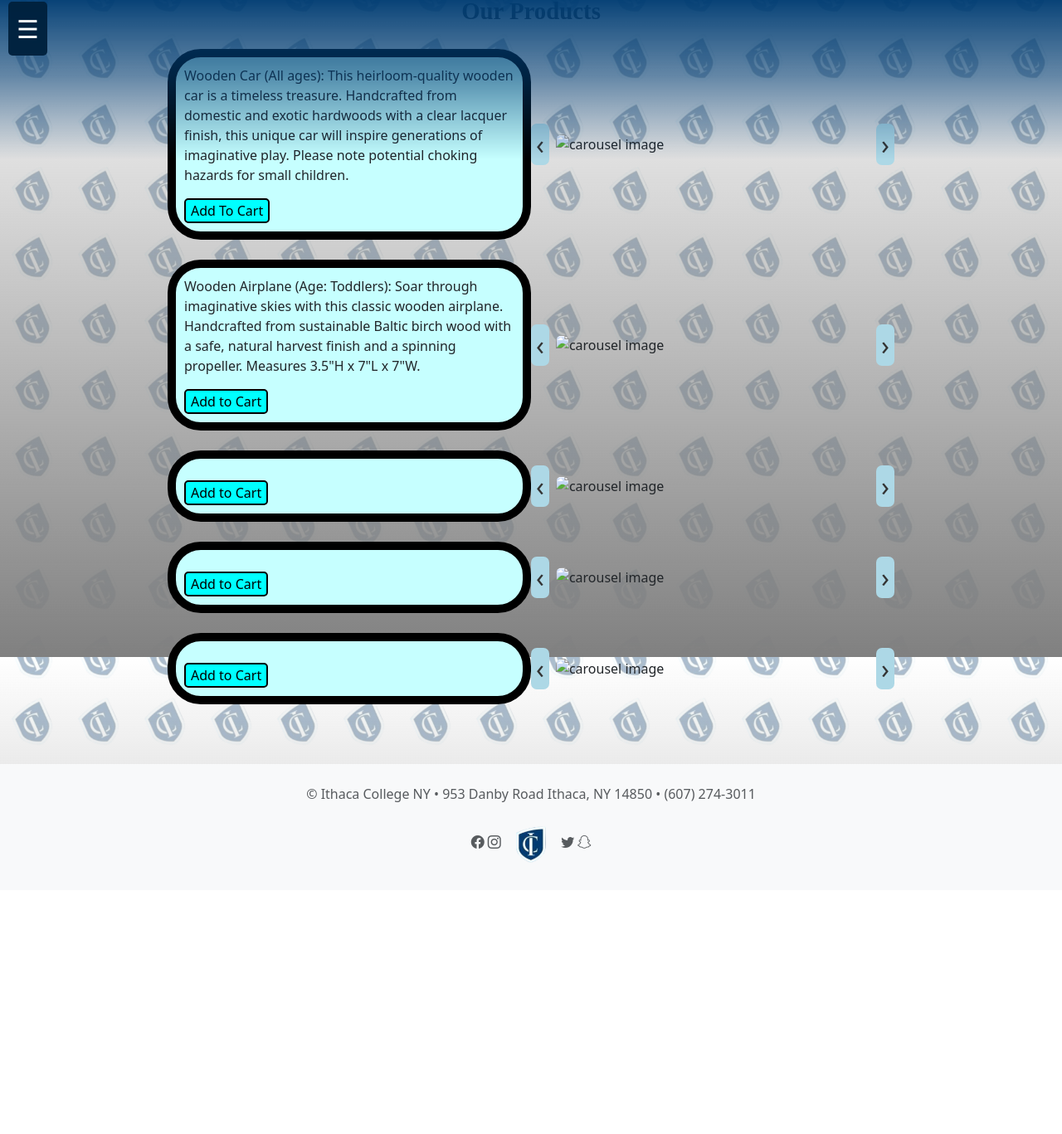
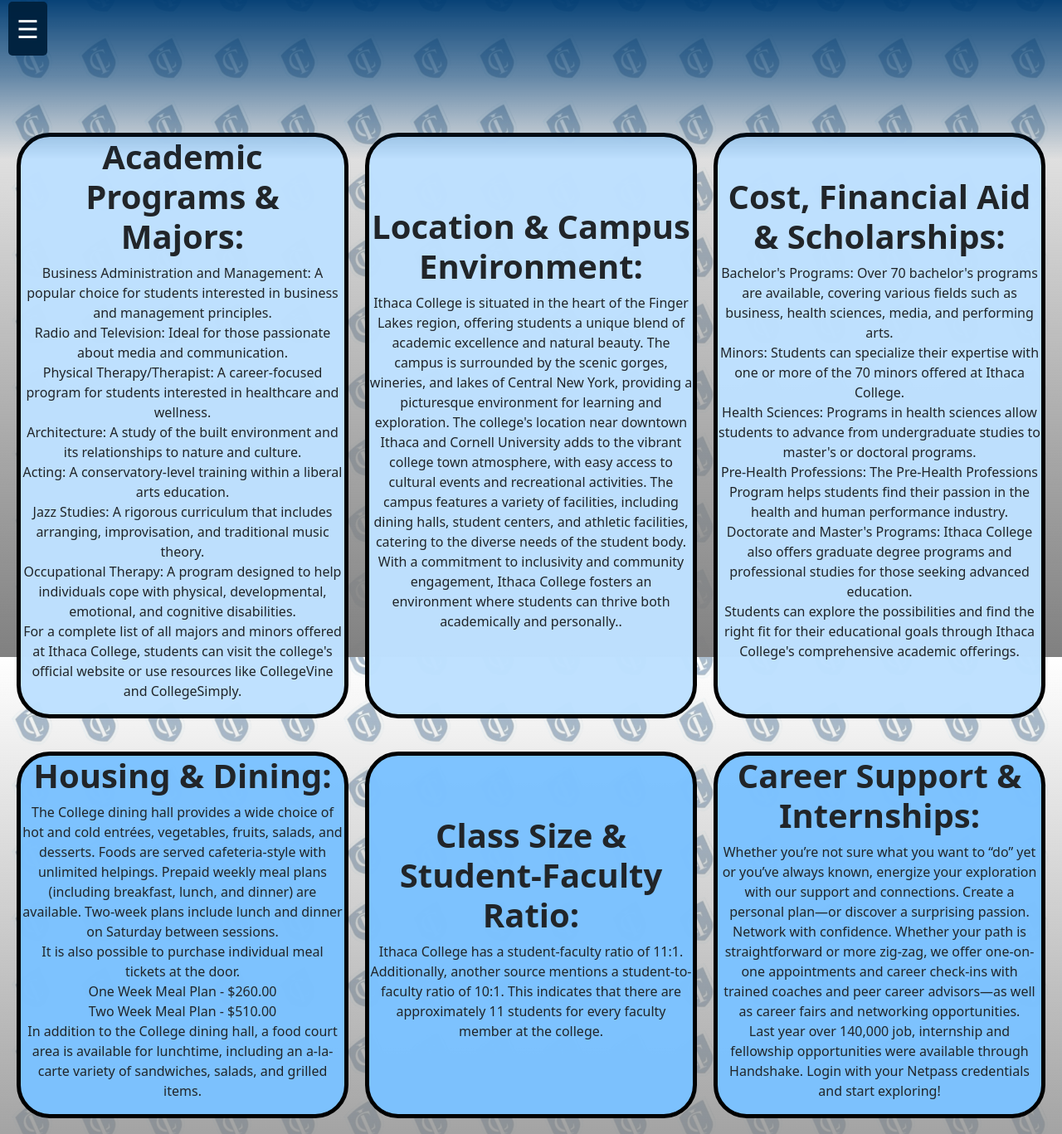
Before and after one commit to CopperCoder227/college, a plain HTML site: page 3.html in a window 1280 px wide. Shown: the part 8-1375 px from the top of the page at 83% size. Before the commit the page ends 1081 px from the top, so only its background shows below. Drawn offline with nearby package versions, Linux system fonts and the light colour scheme; a script that the page names is missing; a web font is replaced by a local one.

Commit message:
to many words

```diff
--- a/3.html
+++ b/3.html
@@ -34,100 +34,159 @@
 
 
   <main>
-    <!-- Main content wrapper -->
-    <div class="main-container">
-      <!-- Title above the flex row -->
-      <div class="title titleing">
-        <p>Our Products</p>
-      </div>
-      <!-- Main container for content -->
-      <div class="container">
-        <div class="row">
+    <div class="spacing">
+    </div>
 
-          <!-- Carousel 1 -->
-          <div class="col-12 d-flex align-items-center mb-4 one carousel-container">
-            <div class="text-content flex-fill description contactContainer">
-              <p>Wooden Car (All ages): This heirloom-quality wooden car is a timeless treasure. Handcrafted from
-                domestic and exotic hardwoods with a clear lacquer finish, this unique car will inspire generations of
-                imaginative play. Please note potential choking hazards for small children.</p>
-              <button class="fancifyButton" onclick="addingToCart('Car', 10.99)">Add To Cart</button>
-            </div>
-            <div class="image-content ms-auto d-flex align-items-center">
-              <button class="carousel-btn prevBtn">‹</button>
-              <img class="custom-img mx-2 carouselImage" src="" alt="carousel image">
-              <button class="carousel-btn nextBtn">›</button>
-            </div>
-          </div>
-
-          <!-- Carousel 2 -->
-          <div class="col-12 d-flex align-items-center mb-4 two carousel-container">
-            <div class="text-content flex-fill description contactContainer">
-              <p>Wooden Airplane (Age: Toddlers): Soar through imaginative skies with this classic wooden airplane.
-                Handcrafted from sustainable Baltic birch wood with a safe, natural harvest finish and a spinning
-                propeller. Measures 3.5"H x 7"L x 7"W.
-              </p>
-              <button class="fancifyButton" onclick="addingToCart('Plane', 14.99)">Add to Cart</button>
-            </div>
-            <div class="image-content ms-auto d-flex align-items-center">
-              <button class="carousel-btn prevBtn">‹</button>
-              <img class="custom-img mx-2 carouselImage" src="" alt="carousel image">
-              <button class="carousel-btn nextBtn">›</button>
-            </div>
-          </div>
-
-          <!-- Carousel 3 -->
-          <div class="col-12 d-flex align-items-center mb-4 three carousel-container">
-            <div class="text-content flex-fill description contactContainer">
-              <p></p>
-              <button class="fancifyButton" onclick="addingToCart('Train', 19.99)">Add to Cart</button>
-            </div>
-            <div class="image-content ms-auto d-flex align-items-center">
-              <button class="carousel-btn prevBtn">‹</button>
-              <img class="custom-img mx-2 carouselImage" src="" alt="carousel image">
-              <button class="carousel-btn nextBtn">›</button>
-            </div>
-          </div>
-
-          <!--Carousel 4-->
-          <div class="col-12 d-flex align-items-center mb-4 three carousel-container">
-            <div class="text-content flex-fill description contactContainer">
-              <p></p>
-              <button class="fancifyButton" onclick="addingToCart('boat', 9.99)">Add to Cart</button>
-            </div>
-            <div class="image-content ms-auto d-flex align-items-center">
-              <button class="carousel-btn prevBtn">‹</button>
-              <img class="custom-img mx-2 carouselImage" src="" alt="carousel image">
-              <button class="carousel-btn nextBtn">›</button>
-            </div>
-          </div>
-          <!--Carousel 5-->
-          <div class="col-12 d-flex align-items-center mb-4 three carousel-container">
-            <div class="text-content flex-fill description contactContainer">
-              <p></p>
-              <button class="fancifyButton" onclick="addingToCart('boat', 15.99)">Add to Cart</button>
-            </div>
-            <div class="image-content ms-auto d-flex align-items-center">
-              <button class="carousel-btn prevBtn">‹</button>
-              <img class="custom-img mx-2 carouselImage" src="" alt="carousel image">
-              <button class="carousel-btn nextBtn">›</button>
-            </div>
-          </div>
-        </div>
+    <br>
+    <br>
+    <!-- delete most of this text-->
+    <div class="home-container">
+      <div class="home-txt-f text-center text-content-center">
+        <h1><b>Academic Programs & Majors:</b></h1>
+        <p>Business Administration and Management: A popular choice for students interested in business and management
+          principles.
+          <br>
+          Radio and Television: Ideal for those passionate about media and communication.
+          <br>
+          Physical Therapy/Therapist: A career-focused program for students interested in healthcare and wellness.
+          <br>
+          Architecture: A study of the built environment and its relationships to nature and culture.
+          <br>
+          Acting: A conservatory-level training within a liberal arts education.
+          <br>
+          Jazz Studies: A rigorous curriculum that includes arranging, improvisation, and traditional music theory.
+          <br>
+          Occupational Therapy: A program designed to help individuals cope with physical, developmental, emotional, and
+          cognitive disabilities.
+          <br>
+          For a complete list of all majors and minors offered at Ithaca College, students can visit the college's
+          official website or use resources like CollegeVine and CollegeSimply.
+        </p>
       </div>
 
+      <div class="home-txt-f text-center text-content-center">
+        <h1><b>Location & Campus Environment:</b></h1>
+        <p>Ithaca College is situated in the heart of the Finger Lakes region, offering students a unique blend of
+          academic excellence and natural beauty. The campus is surrounded by the scenic gorges, wineries, and lakes of
+          Central New York, providing a picturesque environment for learning and exploration. The college's location
+          near downtown Ithaca and Cornell University adds to the vibrant college town atmosphere, with easy access to
+          cultural events and recreational activities. The campus features a variety of facilities, including dining
+          halls, student centers, and athletic facilities, catering to the diverse needs of the student body. With a
+          commitment to inclusivity and community engagement, Ithaca College fosters an environment where students can
+          thrive both academically and personally..
+        </p>
+      </div>
 
-      <div class="divider"></div>
-      <!-- Second div with text and image -->
+      <div class="home-txt-f text-center text-content-center">
+        <h1><b>Cost, Financial Aid & Scholarships:</b></h1>
+        <p>Bachelor's Programs: Over 70 bachelor's programs are available, covering various fields such as business,
+          health sciences, media, and performing arts.
+          <br>
+          Minors: Students can specialize their expertise with one or more of the 70 minors offered at Ithaca College.
+          <br>
+          Health Sciences: Programs in health sciences allow students to advance from undergraduate studies to master's
+          or doctoral programs.
+          <br>
+          Pre-Health Professions: The Pre-Health Professions Program helps students find their passion in the health and
+          human performance industry.
+          <br>
+          Doctorate and Master's Programs: Ithaca College also offers graduate degree programs and professional studies
+          for those seeking advanced education.
+          <br>
+          Students can explore the possibilities and find the right fit for their educational goals through Ithaca
+          College's comprehensive academic offerings.
+        </p>
+      </div>
+    </div>
 
+    <div class="home-container">
+      <div class="home-txt-e text-center text-content-center">
+        <h1><b>Housing & Dining:</b></h1>
+        <p>
+          The College dining hall provides a wide choice of hot and cold entrées, vegetables, fruits, salads, and
+          desserts. Foods are served cafeteria-style with unlimited helpings. Prepaid weekly meal plans (including
+          breakfast, lunch, and dinner) are available. Two-week plans include lunch and dinner on Saturday between
+          sessions.
+          <br>
+          It is also possible to purchase individual meal tickets at the door.
+          <br>
+          One Week Meal Plan - $260.00
+          <br>
+          Two Week Meal Plan - $510.00
+          <br>
+          In addition to the College dining hall, a food court area is available for lunchtime, including an a-la-carte
+          variety of sandwiches, salads, and grilled items.
+        </p>
+      </div>
 
+      <div class="home-txt-e text-center text-content-center">
+        <h1><b>Class Size & Student-Faculty Ratio:</b></h1>
+        <p>
 
+          Ithaca College has a student-faculty ratio of 11:1. Additionally, another source mentions a student-to-faculty
+          ratio of 10:1. This indicates that there are approximately 11 students for every faculty member at the
+          college.
+        </p>
+      </div>
 
+      <div class="home-txt-e text-center text-content-center">
+        <h1><b>Career Support & Internships:</b></h1>
+        <p>Whether you’re not sure what you want to “do” yet or you’ve always known, energize your exploration with our
+          support and connections. Create a personal plan—or discover a surprising passion. Network with confidence.
+          Whether your path is straightforward or more zig-zag, we offer one-on-one appointments and career check-ins
+          with trained coaches and peer career advisors—as well as career fairs and networking opportunities.
+          <br>
+          Last year over 140,000 job, internship and fellowship opportunities were available through Handshake. Login
+          with your Netpass credentials and start exploring!
+        </p>
+      </div>
+    </div>
 
+    <div class="home-container">
+      <div class="home-txt-c text-center text-content-center">
+        <h1><b>Diversity & Campus Culture:</b></h1>
+        <p>To truly live our institutional commitment to diversity, equity, and inclusion within this local context and
+          within our broad national and global context demands that we—as a community and as a college—go beyond
+          acknowledging systemic injustice and inequity. The creation of a more vibrant and inclusive future for all
+          requires us to be courageous and tireless in crafting and implementing institutional policies that support our
+          commitment and fully participating in rich, collaborative, and intersectional relationships and practices
+          within our community that value authenticity and strengthen our shared humanity.
+        </p>
+      </div>
 
+      <div class="home-txt-c text-center text-content-center">
+        <h1><b>Accreditation & Reputation:</b></h1>
+        <p>
+          Ithaca College is an accredited institution and a member of the Middle States Commission on Higher Education
+          (MSCHE). Its accreditation status is reaffirmed, as confirmed by the most recent action on June 21, 2018.
+          Additionally, the College's School of Business has been reaccredited by The Association to Advance Collegiate
+          Schools of Business (AACSB), recognizing its commitment to quality education and student success. This
+          accreditation is important for students considering transfer credits or post-graduate programs. </p>
+      </div>
 
+      <div class="home-txt-c text-center text-content-center">
+        <h1><b>Graduation & Retention Rates:</b></h1>
+        <p>
+          Ithaca College Graduation & Retention Rates
+          Ithaca College has a strong commitment to student success, with impressive graduation and retention rates.
+          Here are some key statistics:
+          Graduation Rate: 74% within 150% normal time (6 years for a 4-year degree)
+          <br>
+          Retention Rate: 83% for full-time students
+          <br>
 
-
-
+          6-Year Graduation Rate: 77%
+          <br>
+          4-Year Graduation Rate: 72%
+          <br>
+          Non-Completers Rate: 23% of the cohort did not complete their degree within eight years
+          <br>
+          These rates indicate that Ithaca College is effective in helping students achieve their academic goals and
+          returning to campus for their sophomore year. The college's career services and job placement support further
+          enhance the employability of its graduates.
+        </p>
+      </div>
+    </div>
 
   </main>
 
--- a/style.css
+++ b/style.css
@@ -14,6 +14,7 @@
     animation-duration: 5s;
     animation-iteration-count: infinite;
     animation-timing-function: linear;
+    background-attachment: fixed;
 }
 
 @keyframes moveBG {
@@ -327,6 +328,30 @@
     border-radius: 40px;
 }
 
+.home-txt-e {
+    display: flex;
+    flex-direction: column;
+    justify-content: center;
+    background-color: #7cc2fffa;
+    border: solid black 5px;
+    border-radius: 40px;
+    padding: 0px;
+    width: 100%;
+    text-align: center;
+}
+
+.home-txt-f {
+    display: flex;
+    flex-direction: column;
+    justify-content: center;
+    background-color: #bee1fffa;
+    border: solid black 5px;
+    border-radius: 40px;
+    padding: 0px;
+    width: 100%;
+    text-align: center;
+}
+
 .home-list {
     margin-left: 25%;
     margin-right: 25%;
```
Also changed, not shown: index.html (+1 -0 lines).
